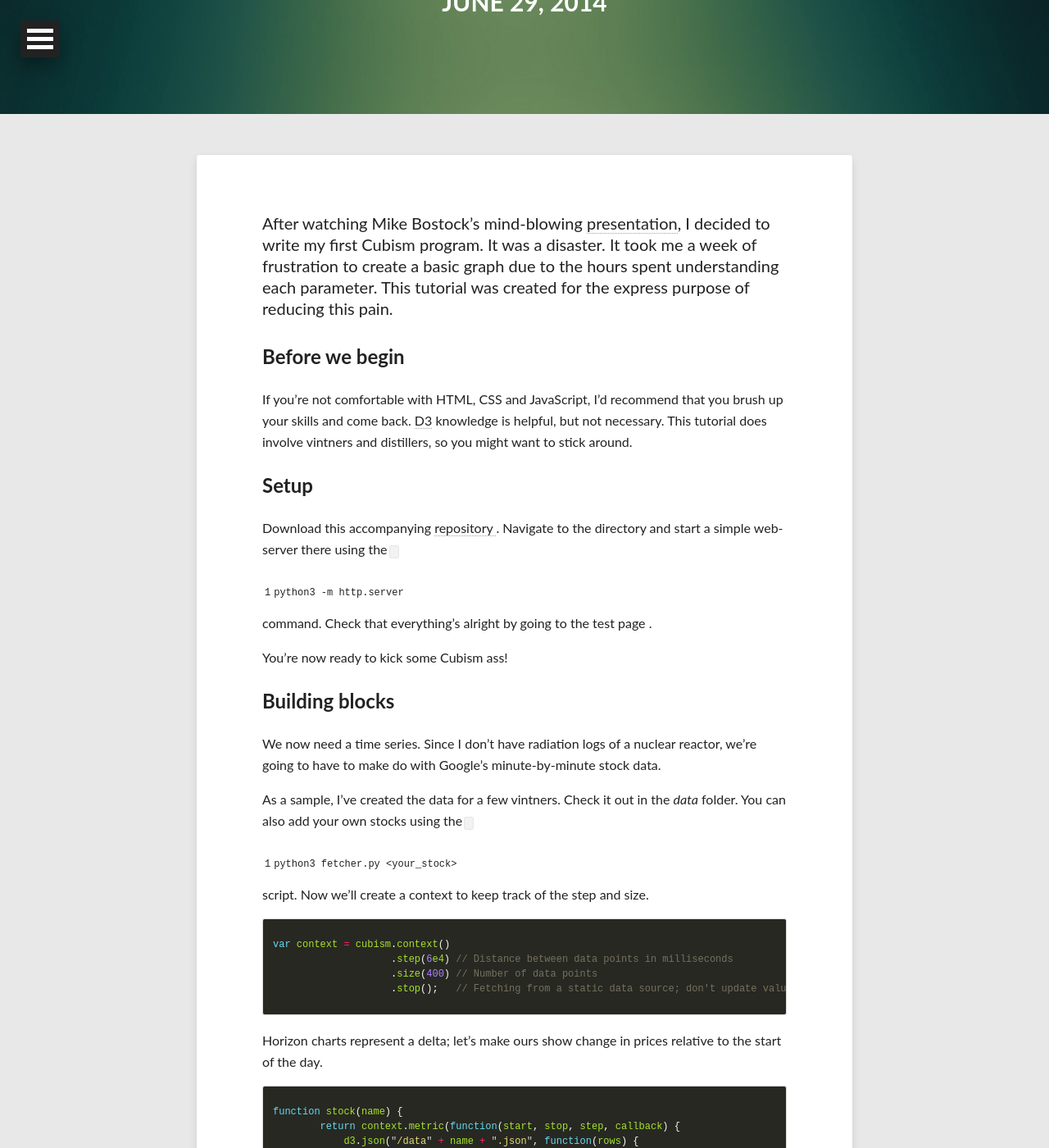
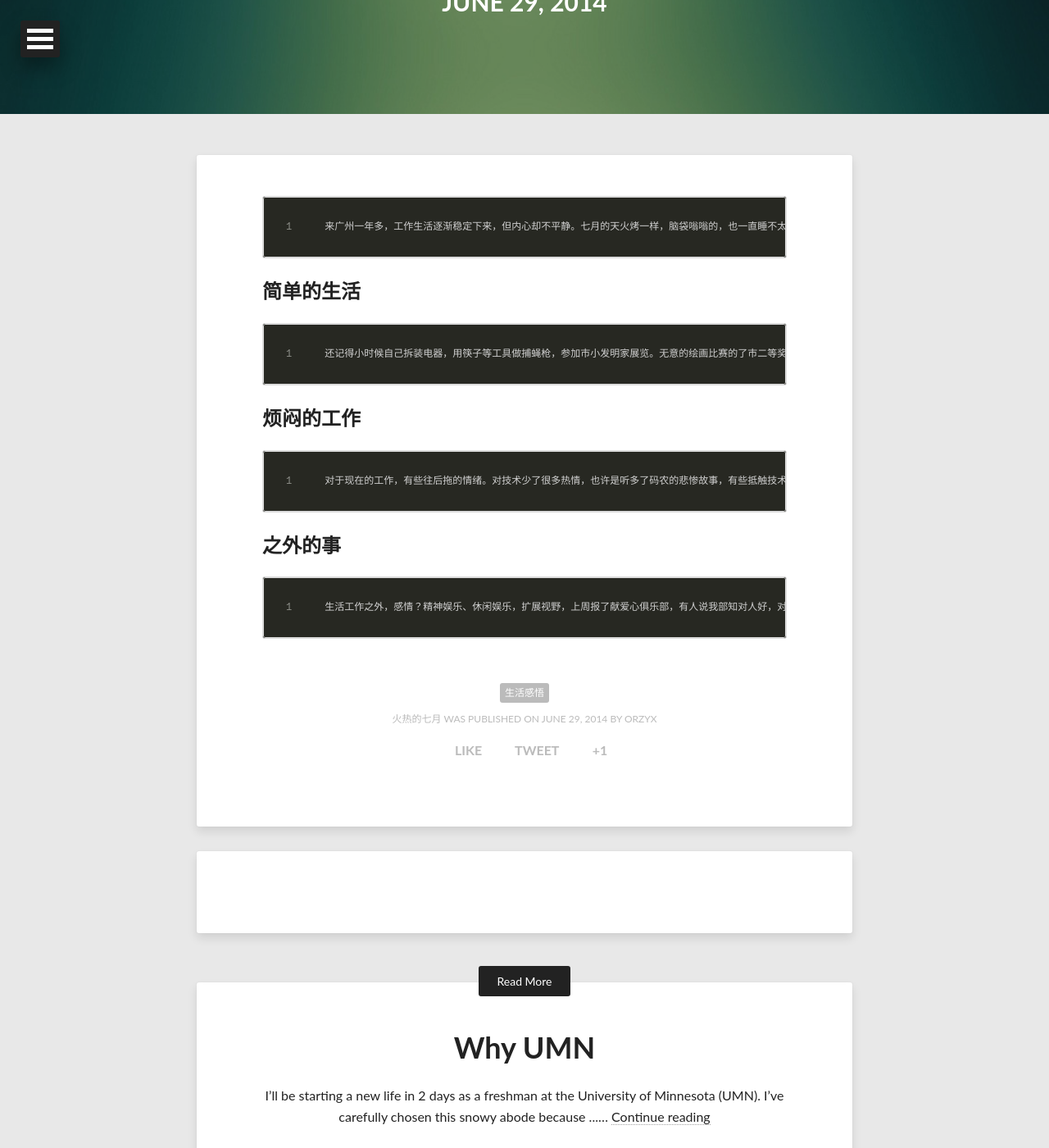
Before and after one commit to orzyx/blog, a Jekyll site: the page built from _posts/2014-06-29-todo-list.md, in a window 1280 px wide and 1400 px high, scrolled down 301 px. Shown: the whole window at 82% size. Built offline with Jekyll 4.4.1, drawn with Linux system fonts in a browser that asks for light colours; nearby versions of some CDN libraries; comment, search, counter and statistics services are not loaded; some of the changed text lies outside the part shown.

Commit message:
todo list

```diff
--- a/_posts/2014-06-29-todo-list.md
+++ b/_posts/2014-06-29-todo-list.md
@@ -1,151 +1,23 @@
 ---
 layout: post
-title: "要做的事，要调整的态度"
-tags: [计划,心态]
+title: "火热的七月"
+tags: [生活感悟]
 image:
   feature: abstract-10.jpg
 comments: true
 share: true
 ---
 
-After watching Mike Bostock's mind-blowing [presentation](http://vimeo.com/42176902), I decided to write my first Cubism program.
-It was a disaster. It took me a week of frustration to create a basic graph due to the hours spent understanding each parameter. This tutorial was created for the express purpose of reducing this pain.
+    来广州一年多，工作生活逐渐稳定下来，但内心却不平静。七月的天火烤一样，脑袋嗡嗡的，也一直睡不太好。平静的生活缺少期待，紧张的工作也总是垄上心头。已近年中，亟待梳理规划一番。
 
-Before we begin
+简单的生活
 ---
-If you're not comfortable with HTML, CSS and JavaScript, I'd recommend that you brush up your skills and come back. [D3](http://d3js.org/) knowledge is helpful, but not necessary. This tutorial does involve vintners and distillers, so you might want to stick around.
+    还记得小时候自己拆装电器，用筷子等工具做捕蝇枪，参加市小发明家展览。无意的绘画比赛的了市二等奖。长大后竟然没有一个兴趣爱好了，除了工作的内容，其他都不会了，也曾想学习吉他，画画铅笔画，但总是耽搁下来没有行动。生活能力也比较弱，家里比较乱，每次都要鼓几次勇气才打扫卫生，做法次数就更少了，锅碗瓢盆都绣了,囧。生活是需要激情和乐趣的，需要捡起爱好，家务即时处理，健康的生活才能有健康的心灵。所以，家务做起来，工作之余学学吉他，画画铅笔画，读些人文书籍，听音乐，看话剧，提高生活质量
 
-Setup
+烦闷的工作
 ---
-Download this accompanying [ repository ](https://github.com/xaranke/cubism-intro). Navigate to the directory and start a simple web-server there using the `python3 -m http.server` command. Check that everything's alright by going to the [ test page ](http://localhost:8000/01.html).
+    对于现在的工作，有些往后拖的情绪。对技术少了很多热情，也许是听多了码农的悲惨故事，有些抵触技术工作，内心开始比较浮躁。比起刚毕业是心态上起了很大变化，现在自己在工作中也能独当一面完成项目，有些骄躁，想要跨越式的成长，另一方面技术日新月异，开始怀疑花时间在那些刻板的技术上是否值得，也越来越觉得时间的宝贵，认识到选择大于努力。然而当下的自己并没有看清自己想要什么，能在哪方面做出些成绩。常规的路走得烦了，开始踌躇不前。不知道持有的是该继续还是勇敢的去行动来让自己的青春更加有价值。也许时间需要划分开来，工作时间认真项目上的事，下班时间就考虑下另一条路。是要继续学习，还是自己做一些好的产品，时间三分？人的精力有限。先行动起来试试吧
 
-You're now ready to kick some Cubism ass!
-
-Building blocks
+之外的事
 ---
-We now need a time series. Since I don't have radiation logs of a nuclear reactor, we're going to have to make do with Google's minute-by-minute stock data.
-
-As a sample, I've created the data for a few vintners. Check it out in the *data* folder.
-You can also add your own stocks using the `python3 fetcher.py <your_stock>` script.
-Now we'll create a context to keep track of the step and size.
-
-{% highlight javascript %}
-var context = cubism.context()
-                    .step(6e4) // Distance between data points in milliseconds
-                    .size(400) // Number of data points
-                    .stop();   // Fetching from a static data source; don't update values
-{% endhighlight %}
-
-Horizon charts represent a delta; let's make ours show change in prices relative to the start of the day.
-
-{% highlight javascript %}
-function stock(name) {
-	return context.metric(function(start, stop, step, callback) {
-	    d3.json("/data" + name + ".json", function(rows) {
-	        var compare = rows[0][1], value = rows[0][1], values = [value];
-
-	        // Creates an array of the price differences throughout the day
-	        rows.forEach(function(d) {
-	            values.push(value = (d[1] - compare) / compare);
-	    	});
-		callback(null, values); });
-	}, name);
-}
-{% endhighlight %}
-
-Now we just need to plot the data, create the axes and a rule.
-
-{% highlight javascript %}
-function draw_graph(stocks_list) {
-	d3.select("body").append("div") // Add a vertical rule to the graph
-          .attr("class", "rule")
-          .call(context.rule());
-
-    d3.select("#demo")                 // Select the div on which we want to act
-      .selectAll(".axis")              // This is a standard D3 mechanism to bind data
-      .data(["top"])                   // to a graph. In this case we're binding the axes
-      .enter()                         // "top" and "bottom". Create two divs and give them
-      .append("div")                   // the classes top axis and bottom axis respectively.
-      .attr("class", function(d) {
-      	return d + " axis";
-      })
-      .each(function(d) {              // For each of these axes, draw the axes with 4
-      	d3.select(this)              // intervals and place them in their proper places.
-      	  .call(context.axis()       // 4 ticks gives us an hourly axis.
-      	  .ticks(4).orient(d));
-      });
-
-    d3.select("#demo")
-      .selectAll(".horizon")
-      .data(stocks_list.map(stock))
-      .enter()
-      .insert("div", ".bottom")        // Insert the graph in a div. Turn the div into
-      .attr("class", "horizon")        // a horizon graph and format to 2 decimals places.
-      .call(context.horizon()
-      .format(d3.format("+,.2p")));
-
-    context.on("focus", function(i) {
-        d3.selectAll(".value").style("right",   // Make the rule coincide with the mouse
-        	i == null ? null : context.size() - i + "px");
-    });
-}
-{% endhighlight %}
-
-Congratulations, check out your [first Cubism app](http://localhost:8000/02.html)!
-<figure>
-  <img src="/images/cubism-intro-1.png">
-</figure>
-
-"Gee, that's nice!" you say, but on closer inspection you notice two problems. Let's tackle them one at a time.
-
-The business hours are wrong
----
-
-The NYSE opens at 9:30 AM and closes at 4 PM, not 1 PM and 7 PM like our graph says. Clearly something's amiss. Well, here's the scoop: Cubism is built for real-time data, so it thinks the latest data happened **now**. Not to worry! We can fix this by using a suitable offset like this:
-
-{% highlight javascript %}
-var current_date = new Date();
-
-// You can use this formula to calculate the offset:
-// Number of minutes elapsed today - Time your data ends in minutes(in this case 960) + 10
-var offset_mins = ((60*current_date.getHours()) + current_date.getMinutes()) - 970;
-
-// Don't forget to convert this to milliseconds!
-var offset_millis = offset_mins * 60 * 1000;
-{% endhighlight %}
-
-Now we just need to add `serverDelay(offset_millis)` to our `context`. Check out the next iteration [here](http://localhost:8000/03.html).
-
-<figure>
-  <img src="/images/cubism-intro-2.png">
-</figure>
-
-
-The graphs end at different times
----
-
-Vintners' stocks don't get traded for certain times during the day and hence our *JSON* data does not contain the prices for these times. Our JSON parser (sadly not context aware) treats this data as if it were continuous, and so goes on filling in values from left to right. Near the end, it runs out of values and this is the reason for the ugly white patches.
-
-To fix this, we need to make our data continuous. One way to do this would be to *front-fill* the data or create data points every minute whose value is the last available price.
-
-Since there was no readily available solution, I created [*missing-data.js*](https://github.com/xaranke/missing-data), a Javascript library that does all this manipulation for you. Now include *missing-data* and its dependency [*underscore.js*](http://underscorejs.org/). We now need to modify our `stock` function.
-
-{% highlight javascript %}
-d3.json("data/" + name + ".json", function(original_rows) {
-  // Let missing-data.js work its forward-fill magic!
-  var rows = md.ffill(original_rows);
-{% endhighlight %}
-
-Voila! No more ugly white patches. Take a minute to observe your handiwork [here](http://localhost:8000/04.html).
-
-<figure>
-  <img src="/images/cubism-intro-3.png">
-</figure>
-
-Cubism Pitfalls
----
-The *size* variable does not depend on the size of the window but on the number of data points. As each data point is 1 pixel wide, the width of your graph is simply the number of data points you have. The number of data points determines the *size*, **not** the other way around.
-
-Afterword
----
-This tutorial is a work in progress, and I really need your help! Let me know about errata, stuff that you'd like to see or stuff you'd like to show me in the comments below. A Graphite section is in the works, so hold tight! If you get stuck, don't hesitate to ask the wizards on [Stack Overflow](http://stackoverflow.com/questions/tagged/cubism.js).
+    生活工作之外，感情？精神娱乐、休闲娱乐，扩展视野，上周报了献爱心俱乐部，有人说我部知对人好，对于别人给予的爱没有回馈，当做理所当然，可以说成冷血。希望参与更多社会活动，付出自己的爱来温暖社会和自己。
```
